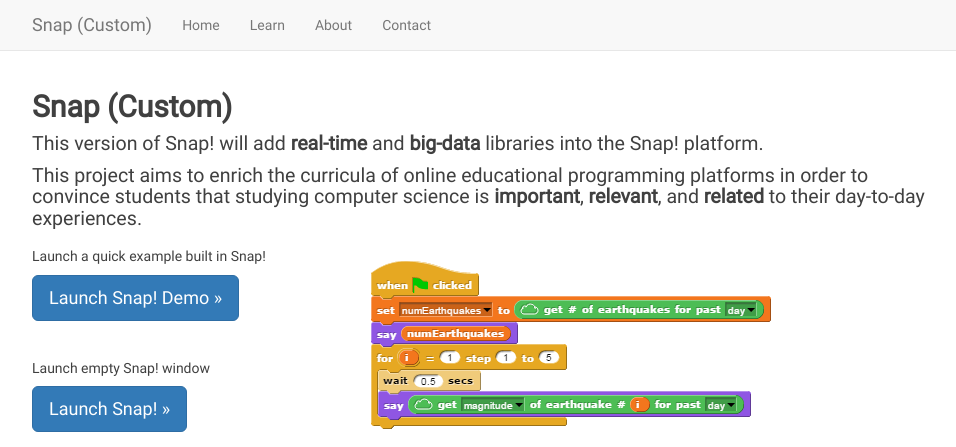
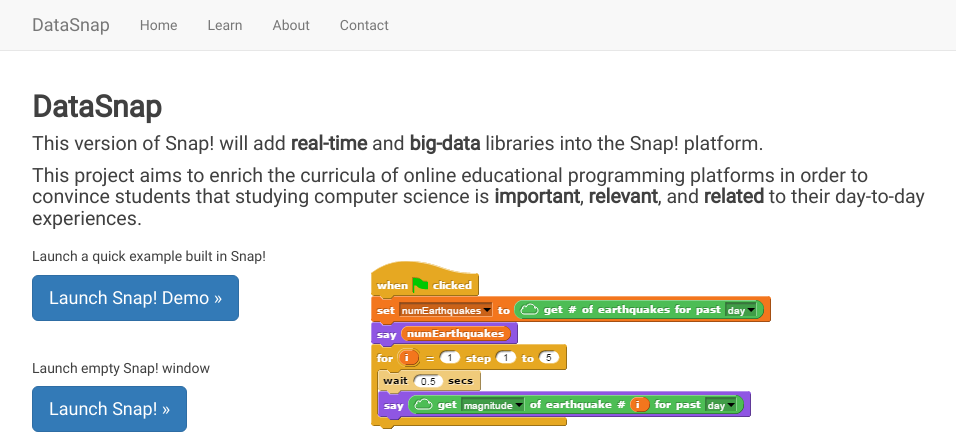
Before and after one commit to jonatho7/SnapBYOBServer, a Flask app: page / in a window 1280 px wide. Shown: the top 447 px of the page, without its empty margins (38-994 px from the left). Run offline with Flask 2, Linux system fonts and the light colour scheme; some libraries are stand-ins or nearby versions.

Commit message:
Snap(Custom) -> DataSnap

```diff
--- a/templates/learn/iterationSnap.html
+++ b/templates/learn/iterationSnap.html
@@ -2,8 +2,10 @@
 <html>
 	<head>
 		<meta http-equiv="Content-Type" content="text/html; charset=UTF-8">
-		<title>Snap! Build Your Own Blocks. Beta</title>
-        <link rel="shortcut icon" href="http://snap.berkeley.edu/fav3.gif" type="image/gif">
+		<title>DataSnap</title>
+        <link rel="icon" href="{{ SITE_URL_BASE }}/static/Snap/datasnap.ico">
+
+
 		<!--Changed these URLS.-->
 		<script type="text/javascript" src="{{ SITE_URL_BASE }}/static/Snap/morphic.js"></script>
 		<script type="text/javascript" src="{{ SITE_URL_BASE }}/static/Snap/widgets.js"></script>
--- a/templates/learn/streamingData/streamingStocksSnap.html
+++ b/templates/learn/streamingData/streamingStocksSnap.html
@@ -2,8 +2,10 @@
 <html>
 	<head>
 		<meta http-equiv="Content-Type" content="text/html; charset=UTF-8">
-		<title>Snap! Build Your Own Blocks. Beta</title>
-        <link rel="shortcut icon" href="http://snap.berkeley.edu/fav3.gif" type="image/gif">
+		<title>DataSnap</title>
+        <link rel="icon" href="{{ SITE_URL_BASE }}/static/Snap/datasnap.ico">
+
+
 		<!--Changed these URLS.-->
 		<script type="text/javascript" src="{{ SITE_URL_BASE }}/static/Snap/morphic.js"></script>
 		<script type="text/javascript" src="{{ SITE_URL_BASE }}/static/Snap/widgets.js"></script>
--- a/templates/learn/visualizingData/earthquakeSnap.html
+++ b/templates/learn/visualizingData/earthquakeSnap.html
@@ -2,8 +2,9 @@
 <html>
 	<head>
 		<meta http-equiv="Content-Type" content="text/html; charset=UTF-8">
-		<title>Snap! Build Your Own Blocks. Beta</title>
-        <link rel="shortcut icon" href="http://snap.berkeley.edu/fav3.gif" type="image/gif">
+		<title>DataSnap</title>
+        <link rel="icon" href="{{ SITE_URL_BASE }}/static/Snap/datasnap.ico">
+
 		<!--Changed these URLS.-->
 		<script type="text/javascript" src="{{ SITE_URL_BASE }}/static/Snap/morphic.js"></script>
 		<script type="text/javascript" src="{{ SITE_URL_BASE }}/static/Snap/widgets.js"></script>
--- a/templates/main/about.html
+++ b/templates/main/about.html
@@ -5,9 +5,9 @@
     <meta name="viewport" content="width=device-width, initial-scale=1">
     <meta name="description" content="">
     <meta name="author" content="">
-    {#    <link rel="icon" href="http://getbootstrap.com/favicon.ico">#}
+    <link rel="icon" href="{{ SITE_URL_BASE }}/static/Snap/datasnap.ico">
 
-    <title>Snap Project</title>
+    <title>DataSnap</title>
 
     <!-- Bootstrap core CSS -->
     <link href="{{ SITE_URL_BASE }}/static/css/bootstrap.min.css" rel="stylesheet">
@@ -35,7 +35,7 @@
                 <span class="icon-bar"></span>
                 <span class="icon-bar"></span>
             </button>
-            <a class="navbar-brand" href="{{ url_for('index')}}">Snap (Custom)</a>
+            <a class="navbar-brand" href="{{ url_for('index')}}">DataSnap</a>
         </div>
         <div id="navbar" class="navbar-collapse collapse">
             <ul class="nav navbar-nav">
--- a/templates/main/contact.html
+++ b/templates/main/contact.html
@@ -5,9 +5,9 @@
     <meta name="viewport" content="width=device-width, initial-scale=1">
     <meta name="description" content="">
     <meta name="author" content="">
-    {#    <link rel="icon" href="http://getbootstrap.com/favicon.ico">#}
+    <link rel="icon" href="{{ SITE_URL_BASE }}/static/Snap/datasnap.ico">
 
-    <title>Snap Project</title>
+    <title>DataSnap</title>
 
     <!-- Bootstrap core CSS -->
     <link href="{{ SITE_URL_BASE }}/static/css/bootstrap.min.css" rel="stylesheet">
@@ -35,7 +35,7 @@
                 <span class="icon-bar"></span>
                 <span class="icon-bar"></span>
             </button>
-            <a class="navbar-brand" href="{{ url_for('index')}}">Snap (Custom)</a>
+            <a class="navbar-brand" href="{{ url_for('index')}}">DataSnap</a>
         </div>
         <div id="navbar" class="navbar-collapse collapse">
             <ul class="nav navbar-nav">
--- a/templates/main/home.html
+++ b/templates/main/home.html
@@ -5,9 +5,9 @@
     <meta name="viewport" content="width=device-width, initial-scale=1">
     <meta name="description" content="">
     <meta name="author" content="">
-    {#    <link rel="icon" href="http://getbootstrap.com/favicon.ico">#}
+    <link rel="icon" href="{{ SITE_URL_BASE }}/static/Snap/datasnap.ico">
 
-    <title>Snap Project</title>
+    <title>DataSnap</title>
 
     <!-- Bootstrap core CSS -->
     <link href="{{ SITE_URL_BASE }}/static/css/bootstrap.min.css" rel="stylesheet">
@@ -35,7 +35,7 @@
                 <span class="icon-bar"></span>
                 <span class="icon-bar"></span>
             </button>
-            <a class="navbar-brand" href="{{ url_for('index')}}">Snap (Custom)</a>
+            <a class="navbar-brand" href="{{ url_for('index')}}">DataSnap</a>
         </div>
         <div id="navbar" class="navbar-collapse collapse">
             <ul class="nav navbar-nav">
@@ -53,7 +53,7 @@
 <div class="container">
 
     <div class="textArea">
-        <h2><b>Snap (Custom)</b></h2>
+        <h2><b>DataSnap</b></h2>
         <h4>This version of Snap! will add <b>real-time</b> and <b>big-data</b> libraries into the Snap! platform.</h4>
         <h4>This project aims to enrich the curricula of online educational programming platforms in order to convince students that studying computer science is <b>important</b>, <b>relevant</b>, and <b>related</b> to their day-to-day experiences.</h4>
 
--- a/templates/main/learn.html
+++ b/templates/main/learn.html
@@ -5,9 +5,9 @@
     <meta name="viewport" content="width=device-width, initial-scale=1">
     <meta name="description" content="">
     <meta name="author" content="">
-    {#    <link rel="icon" href="http://getbootstrap.com/favicon.ico">#}
+    <link rel="icon" href="{{ SITE_URL_BASE }}/static/Snap/datasnap.ico">
 
-    <title>Snap Project</title>
+    <title>DataSnap</title>
 
     <!-- Bootstrap core CSS -->
     <link href="{{ SITE_URL_BASE }}/static/css/bootstrap.min.css" rel="stylesheet">
@@ -35,7 +35,7 @@
                 <span class="icon-bar"></span>
                 <span class="icon-bar"></span>
             </button>
-            <a class="navbar-brand" href="{{ url_for('index')}}">Snap (Custom)</a>
+            <a class="navbar-brand" href="{{ url_for('index')}}">DataSnap</a>
         </div>
         <div id="navbar" class="navbar-collapse collapse">
             <ul class="nav navbar-nav">
--- a/templates/snap-beforeLayoutChange.html
+++ b/templates/snap-beforeLayoutChange.html
@@ -2,8 +2,10 @@
 <html>
 	<head>
 		<meta http-equiv="Content-Type" content="text/html; charset=UTF-8">
-		<title>Snap! Build Your Own Blocks. Beta</title>
-        <link rel="shortcut icon" href="http://snap.berkeley.edu/fav3.gif" type="image/gif">
+		<title>DataSnap</title>
+        <link rel="icon" href="{{ SITE_URL_BASE }}/static/Snap/datasnap.ico">
+
+
 		<!--Changed these URLS.-->
 		<script type="text/javascript" src="static/Snap/morphic.js"></script>
 		<script type="text/javascript" src="static/Snap/widgets.js"></script>
--- a/templates/snap.html
+++ b/templates/snap.html
@@ -2,8 +2,9 @@
 <html>
 	<head>
 		<meta http-equiv="Content-Type" content="text/html; charset=UTF-8">
-		<title>Snap! Build Your Own Blocks. Beta</title>
-        <link rel="shortcut icon" href="http://snap.berkeley.edu/fav3.gif" type="image/gif">
+		<title>DataSnap</title>
+        <link rel="icon" href="{{ SITE_URL_BASE }}/static/Snap/datasnap.ico">
+
 		<!--Changed these URLS.-->
 		<script type="text/javascript" src="{{ SITE_URL_BASE }}/static/Snap/morphic.js"></script>
 		<script type="text/javascript" src="{{ SITE_URL_BASE }}/static/Snap/widgets.js"></script>
```
Also changed, not shown: Readme.md.
